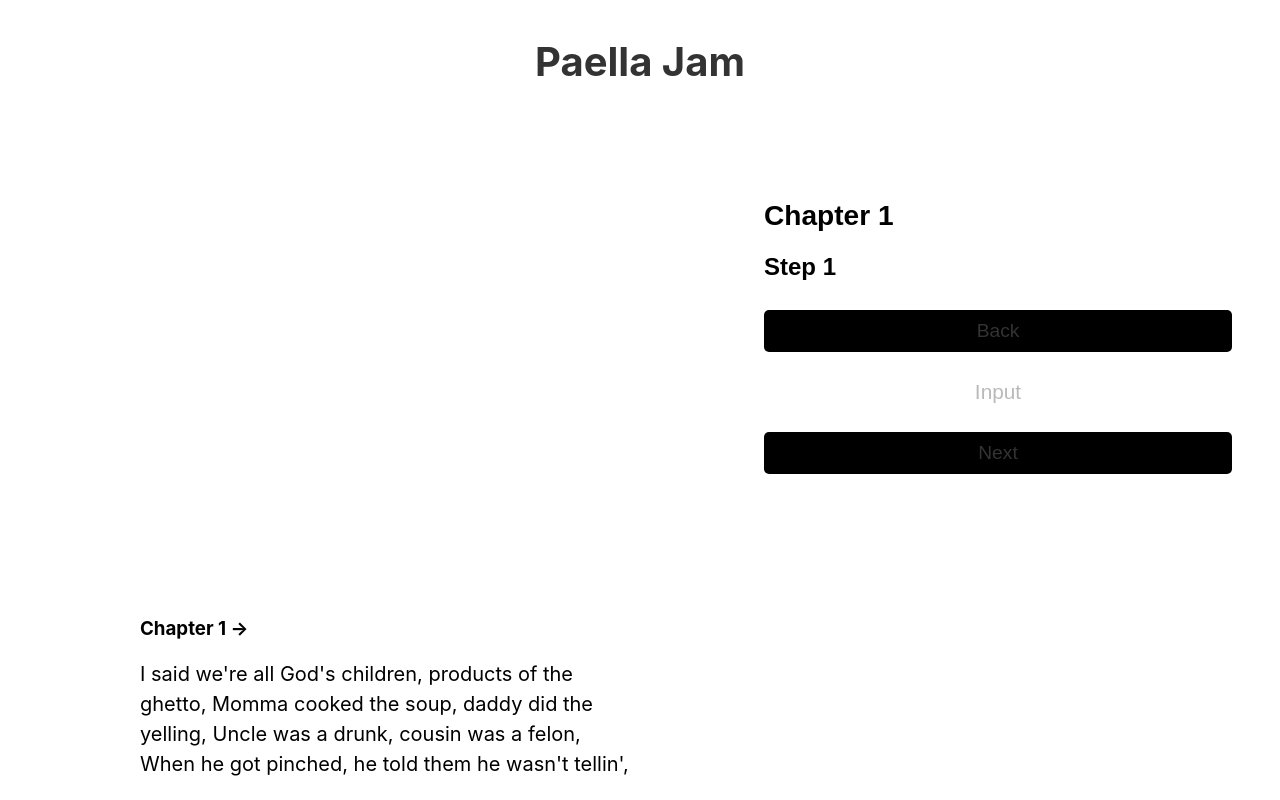
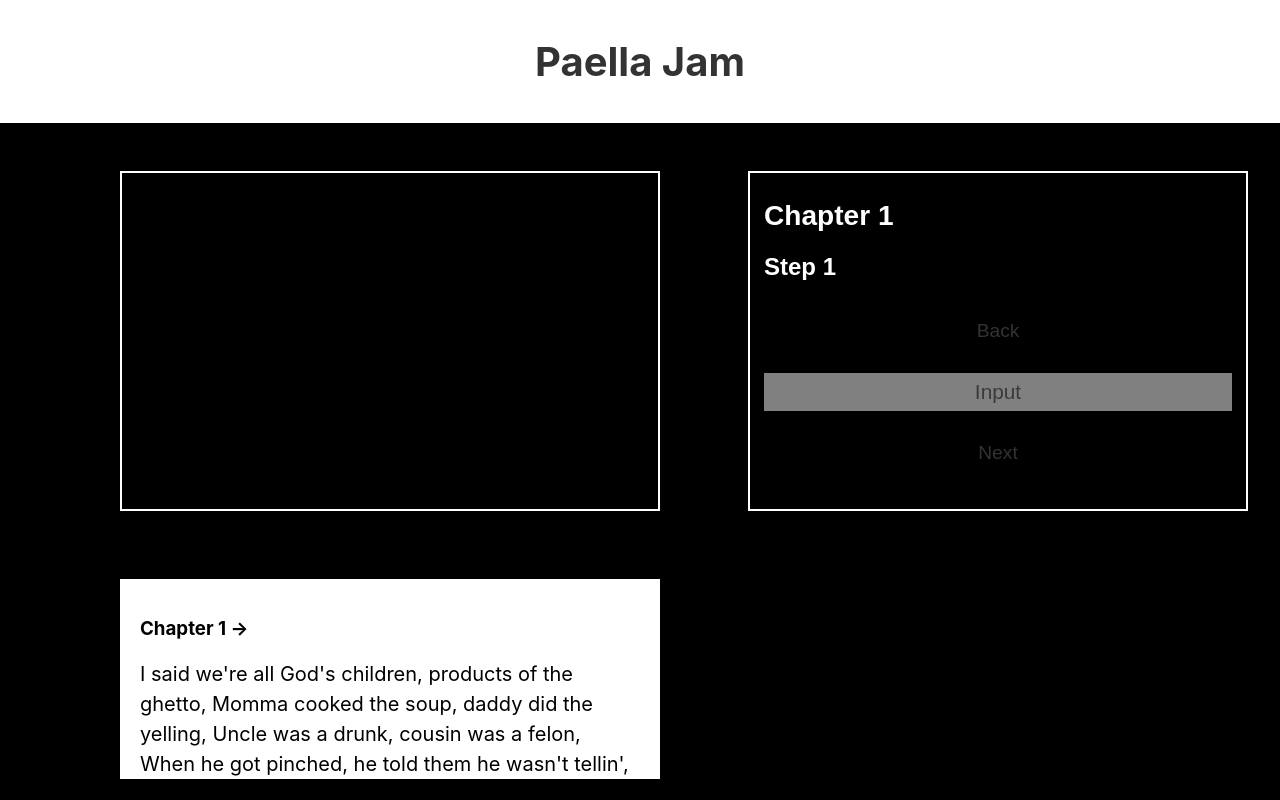
Before and after one commit to LukeAnnison/paella-jam, a Next.js app: page / in a window 1280 px wide. Shown: the top 800 px of the page. Built offline with nearby package versions, Linux system fonts and the light colour scheme.

Commit message:
corrected color scheme

```diff
--- a/styles/globals.css
+++ b/styles/globals.css
@@ -2,6 +2,8 @@ html,
 body {
   padding: 0;
   margin: 0;
+    color: white;
+    background: black;
   font-family: -apple-system, BlinkMacSystemFont, Segoe UI, Roboto, Oxygen,
     Ubuntu, Cantarell, Fira Sans, Droid Sans, Helvetica Neue, sans-serif;
 }
```
